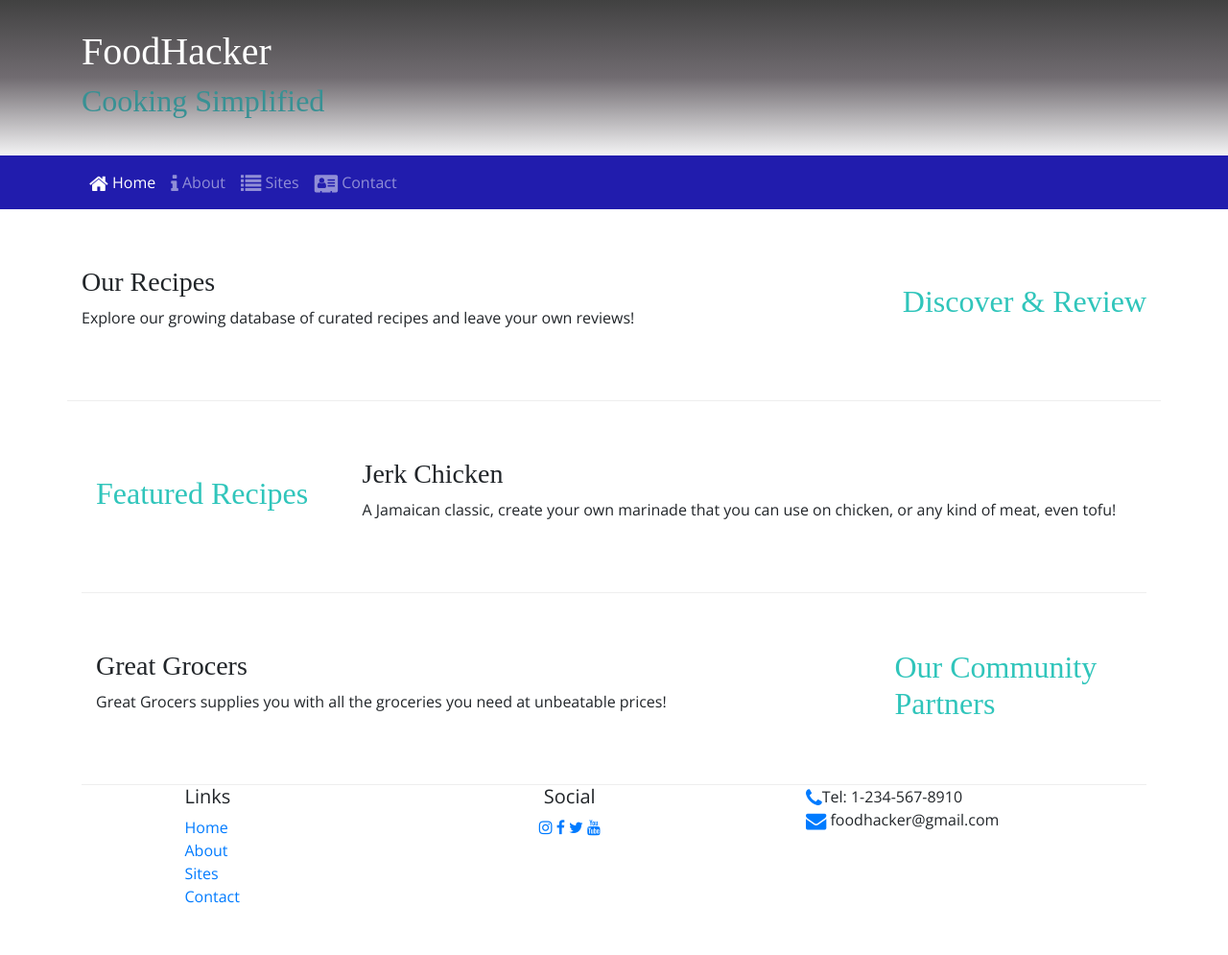
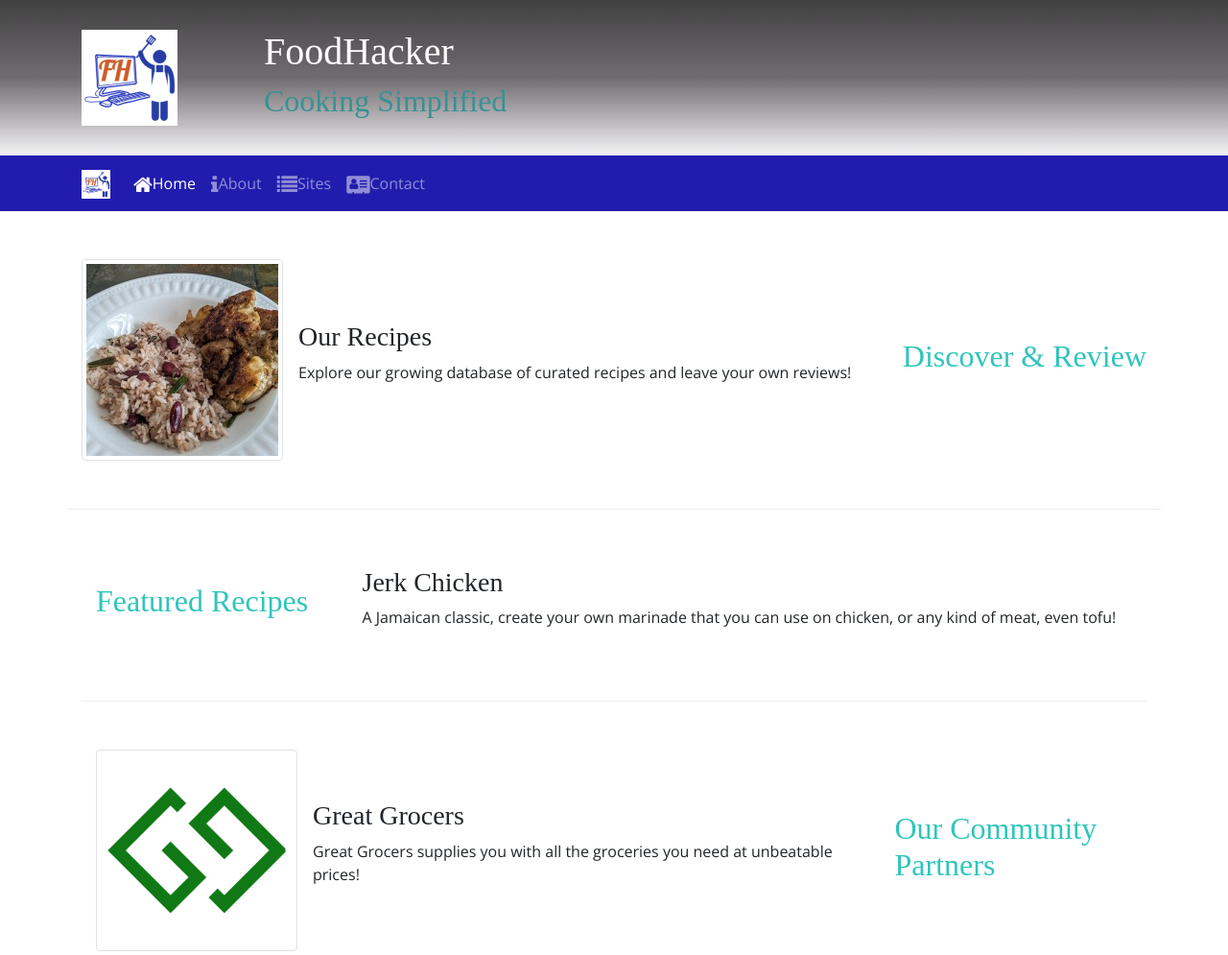
Before and after one commit to pcab90/Bootstrap-FoodHacker, a website: page index.html in a window 1280 px wide. Shown: the top 995 px of the page at 96% size. Before the commit the page ends 962 px from the top, so only its background shows below. Drawn offline with nearby package versions, Linux system fonts and the light colour scheme.

Commit message:
Images and Media

```diff
--- a/index.html
+++ b/index.html
@@ -23,6 +23,9 @@
     <header class="jumbotron jumbotron-fluid">
         <div class="container">
             <div class="row">
+                <div class="col-4 col-sm-3 col-md-2 align-self-center">
+                    <a href="index.html" ><img src="img/logo.png" class="img-fluid" /></a>
+                 </div>
                 <div class="col">
                     <h1>FoodHacker</h1>
                     <h2>Cooking Simplified</h2>
@@ -33,15 +36,16 @@
 
     <nav class="navbar navbar-expand-sm navbar-dark sticky-top">
         <div class="container">
-            <button class="navbar-toggler ml-auto" type="button" data-toggle="collapse" data-target=
-        #nucampNavbar><span class="navbar-toggler-icon"></span>
-        </button>
+            <a class="navbar-brand" href="#"><img src="img/logo.png" height="30" width="30" /></a>
+            <button class="navbar-toggler" type="button" data-toggle="collapse" data-target="#nucampNavbar">
+                <span class="navbar-toggler-icon"></span>
+            </button>
             <div class="collapse navbar-collapse" id="nucampNavbar">
                 <ul class="navbar-nav">
-                    <li class="nav-item active"><a class="nav-link" href="#"><i class="fa fa-home fa-lg"></i> Home</a></li>
-                    <li class="nav-item"><a class="nav-link" href="aboutus.html"><i class="fa fa-info fa-lg"></i> About</a></li>
-                    <li class="nav-item"><a class="nav-link" href="#"><i class="fa fa-list fa-lg"></i> Sites</a></li>
-                    <li class="nav-item"><a class="nav-link" href="contactus.html"><i class="fa fa-address-card fa-lg"></i> Contact</a></li>
+                    <li class="nav-item active"><a class="nav-link" href="#"><i class="fa fa-home fa-lg"></i>Home</a></li>
+                    <li class="nav-item"><a class="nav-link" href="aboutus.html"><i class="fa fa-info fa-lg"></i>About</a></li>
+                    <li class="nav-item"><a class="nav-link" href="#"><i class="fa fa-list fa-lg"></i>Sites</a></li>
+                    <li class="nav-item"><a class="nav-link" href="contactus.html"><i class="fa fa-address-card fa-lg"></i>Contact</a></li>
                 </ul>
             </div>
         </div>
@@ -53,8 +57,13 @@
                 <h2 class="text-sm-right">Discover & Review</h2>
             </div>
             <div class="col">
-                <h3>Our Recipes</h3>
-                <p>Explore our growing database of curated recipes and leave your own reviews!</p>
+                <div class="media">
+                    <img  class="d-flex mr-3 img-thumbnail" src="img/jerk-chicken-thumb.jpg" alt="Jerk ChickenThumbnail">
+                    <div class="media-body align-self-center">
+                        <h3>Our Recipes</h3>
+                        <p>Explore our growing database of curated recipes and leave your own reviews!</p>
+                    </div>
+                </div>
             </div>
         </div>
 
@@ -76,12 +85,16 @@
                     <h2 class="text-small-right">Our Community Partners</h2>
                 </div>
                 <div class="col">
+                    <div class="media">
+                        <img class="d-flex mr-3 img-thumbnail" src="img/great-grocers-thumb.png" alt="Great Grocers" />
+                        <div class="media-body align-self-center">
                     <h3>Great Grocers</h3>
-                    <p>Great Grocers supplies you with all the groceries you need at unbeatable prices!</p>
+                    <p class="d-none d-sm-block">Great Grocers supplies you with all the groceries you need at unbeatable prices!</p>
                 </div>
             </div>
         </div>
-
+    </div>
+</div>
     <footer class="site footer">
         <div class="container">
             <div class="row">
```
Also changed, not shown: img/bootstrap-thumb.png (added), img/breadcrumb-trail-thumb.jpg (added), img/breadcrumb-trail.jpg (added), img/chrome-river-thumb.jpg (added), img/chrome-river.jpg (added), img/filipino-longanisa-thumb.jpg (added), img/filipino-longanisa.jpg (added), img/great-grocers-thumb.png (added), img/gyuukatsu-thumb.jpg (added), img/gyuukatsu.jpg (added), img/jerk-chicken-thumb.jpg (added), img/jerk-chicken.jpg (added), img/logo.png (added), img/react-lake-thumb.jpg (added), 1 more files.
